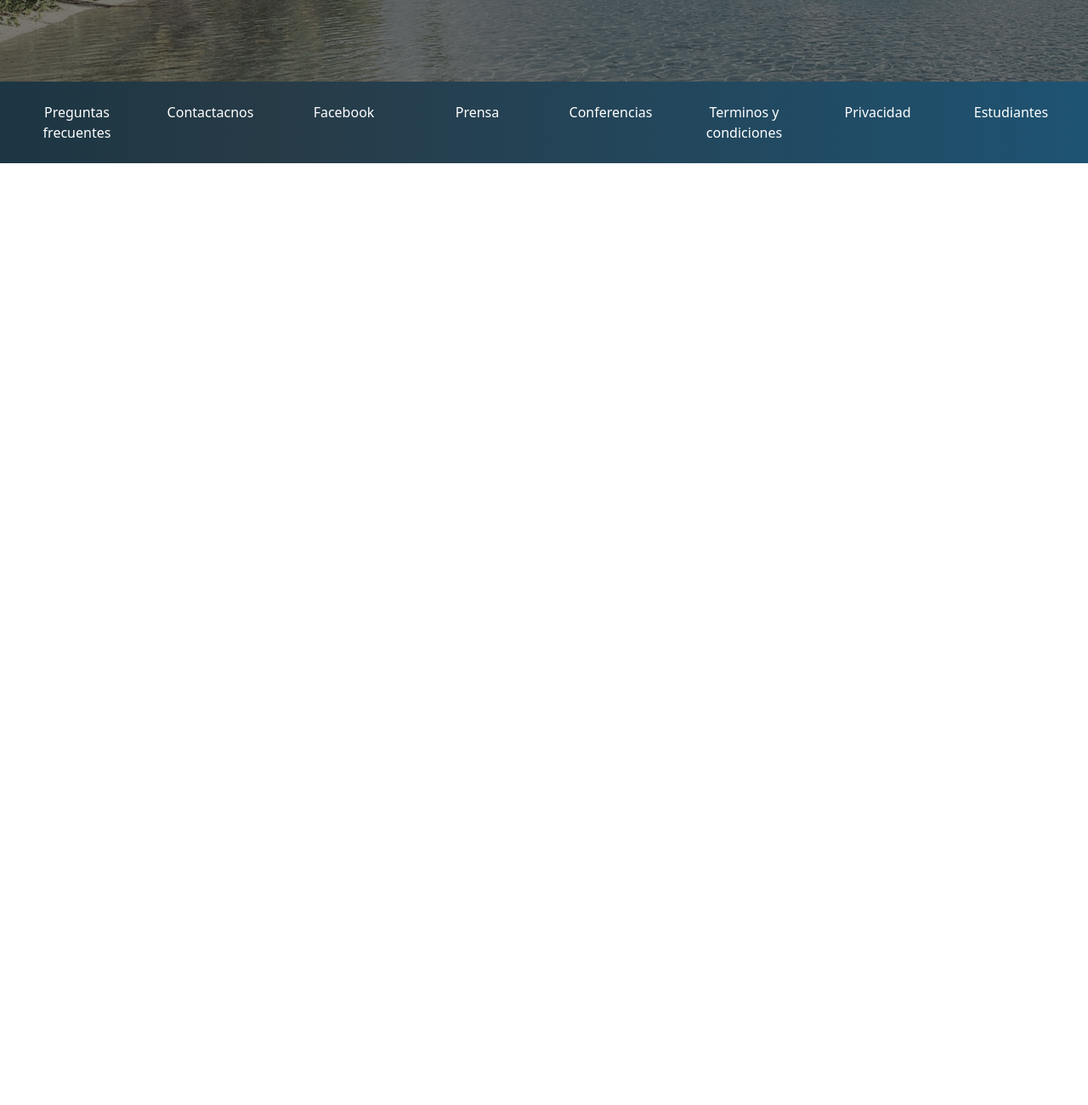
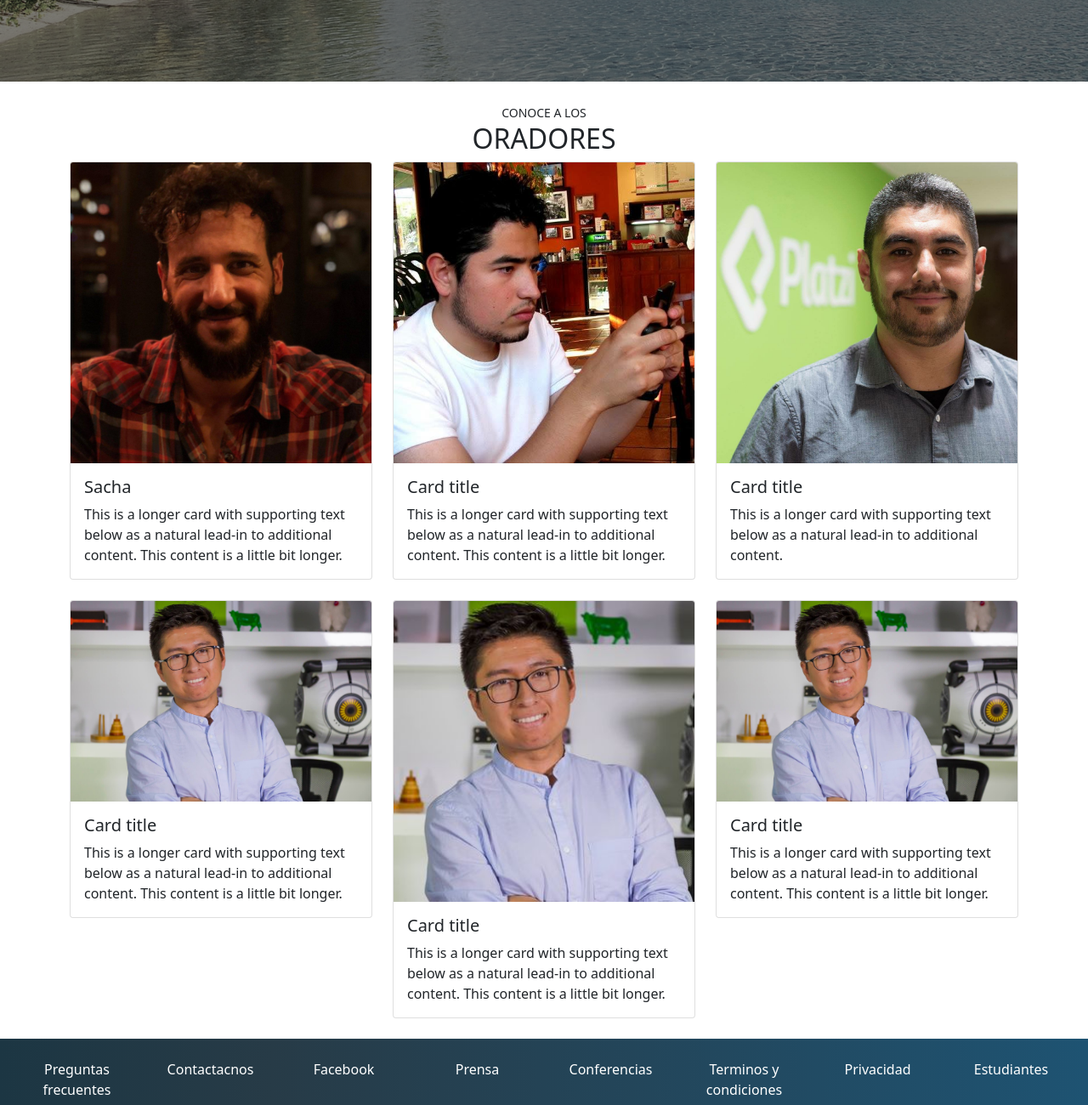
Before and after one commit to RonyVargasPichardo/Bootstrap, a plain HTML site: page index.html in a window 1280 px wide. Shown: the part 520-1820 px from the top of the page at 85% size. Before the commit the page ends 800 px from the top, so only its background shows below. Drawn offline with nearby package versions, Linux system fonts and the light colour scheme.

Commit message:
completando las cards de mi sitio web con bootstrap

```diff
--- a/index.html
+++ b/index.html
@@ -83,6 +83,76 @@
     </main>
     <!-- /Main -->
 
+
+    <!-- Spikers -->
+    <section id="spikers" class="mt-4">
+        <div class="container">
+            <div class="row">
+                <div class="col text-center text-uppercase">
+                    <small>conoce a los</small>
+                    <h2>oradores</h2>
+                </div>
+            </div>
+            <div class="row row-cols-1 row-cols-md-2 row-cols-lg-3 g-4 mb-4">
+                <div class="col">
+                    <div class="card">
+                        <img src="./assets/speakers/sacha.jpg" class="card-img-top" alt="sacha">
+                        <div class="card-body">
+                            <h5 class="card-title">Sacha</h5>
+                            <p class="card-text">This is a longer card with supporting text below as a natural lead-in to additional content. This content is a little bit longer.</p>
+                        </div>
+                    </div>
+                </div>
+                <div class="col">
+                    <div class="card">
+                        <img src="./assets/speakers/freddy.jpeg" class="card-img-top" alt="fredy">
+                        <div class="card-body">
+                            <h5 class="card-title">Card title</h5>
+                            <p class="card-text">This is a longer card with supporting text below as a natural lead-in to additional content. This content is a little bit longer.</p>
+                        </div>
+                    </div>
+                </div>
+                <div class="col">
+                    <div class="card">
+                        <img src="./assets/speakers/cvander.jpeg" class="card-img-top" alt="...">
+                        <div class="card-body">
+                            <h5 class="card-title">Card title</h5>
+                            <p class="card-text">This is a longer card with supporting text below as a natural lead-in to additional content.</p>
+                        </div>
+                    </div>
+                </div>
+                <div class="col">
+                    <div class="card">
+                        <img src="./assets/speakers/leonidas.jpeg" class="card-img-top" alt="...">
+                        <div class="card-body">
+                            <h5 class="card-title">Card title</h5>
+                            <p class="card-text">This is a longer card with supporting text below as a natural lead-in to additional content. This content is a little bit longer.</p>
+                        </div>
+                    </div>
+                </div>
+                <div class="col">
+                    <div class="card">
+                        <img src="./assets/speakers/leonidas2.jpeg" class="card-img-top" alt="...">
+                        <div class="card-body">
+                            <h5 class="card-title">Card title</h5>
+                            <p class="card-text">This is a longer card with supporting text below as a natural lead-in to additional content. This content is a little bit longer.</p>
+                        </div>
+                    </div>
+                </div>
+                <div class="col">
+                    <div class="card">
+                        <img src="./assets/speakers/leonidas.jpeg" class="card-img-top" alt="...">
+                        <div class="card-body">
+                            <h5 class="card-title">Card title</h5>
+                            <p class="card-text">This is a longer card with supporting text below as a natural lead-in to additional content. This content is a little bit longer.</p>
+                        </div>
+                    </div>
+                </div>
+            </div>
+        </div>
+    </section>
+    <!-- Spikers -->
+
     <!-- Footer -->
     <footer id="footer" class="py-4">
         <div class="conatiner px-4">
```
